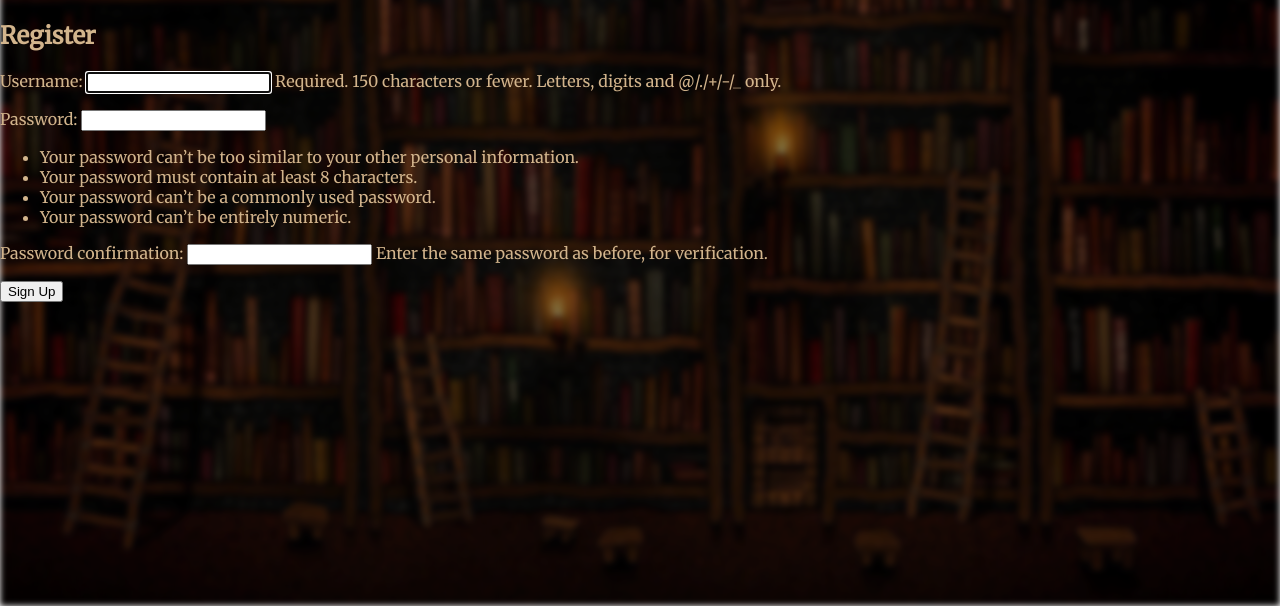
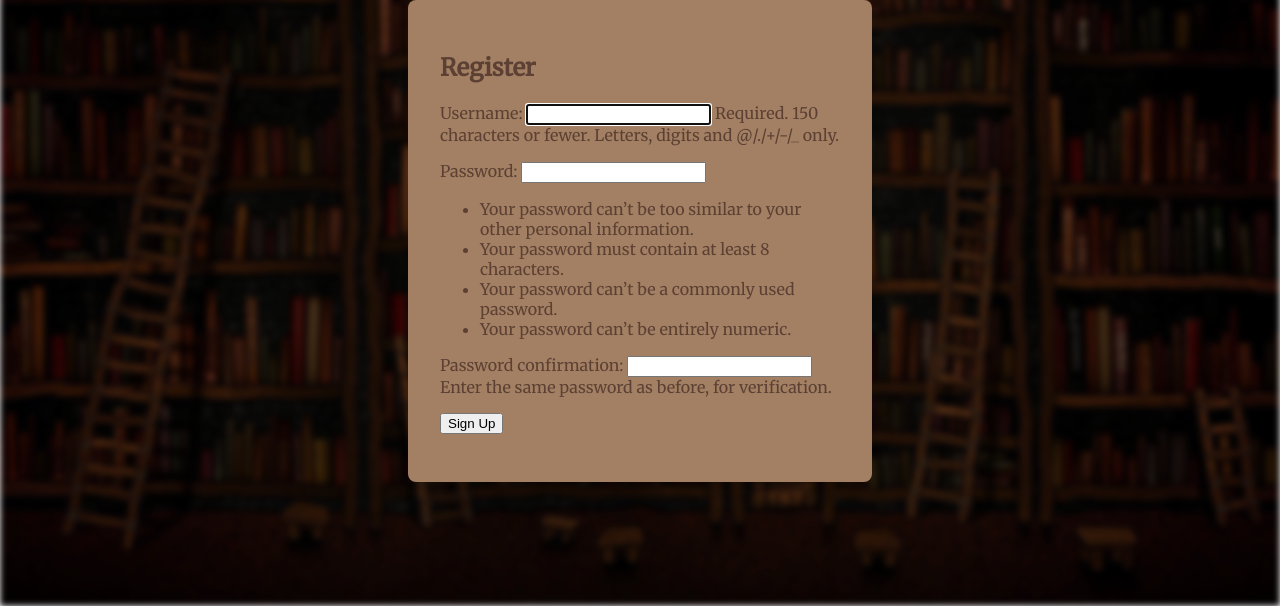
Before and after one commit to CelestineNguyen/CS4750_FinalProject, a Django app: page /register/ in a window 1280 px wide. Shown: the part 194-800 px from the top of the page. Run offline with Django 5.2, Linux system fonts and the light colour scheme.

Commit message:
center and style register

```diff
--- a/plot_twist/plotTwist/templates/register.html
+++ b/plot_twist/plotTwist/templates/register.html
@@ -3,10 +3,12 @@
 {% block title %}Register - Plot Twist{% endblock %}
 
 {% block content %}
+<div class="centered-form">
     <h2>Register</h2>
     <form method="POST">
         {% csrf_token %}
         {{ form.as_p }}
         <button type="submit">Sign Up</button>
     </form>
+</div>
 {% endblock %}
```
